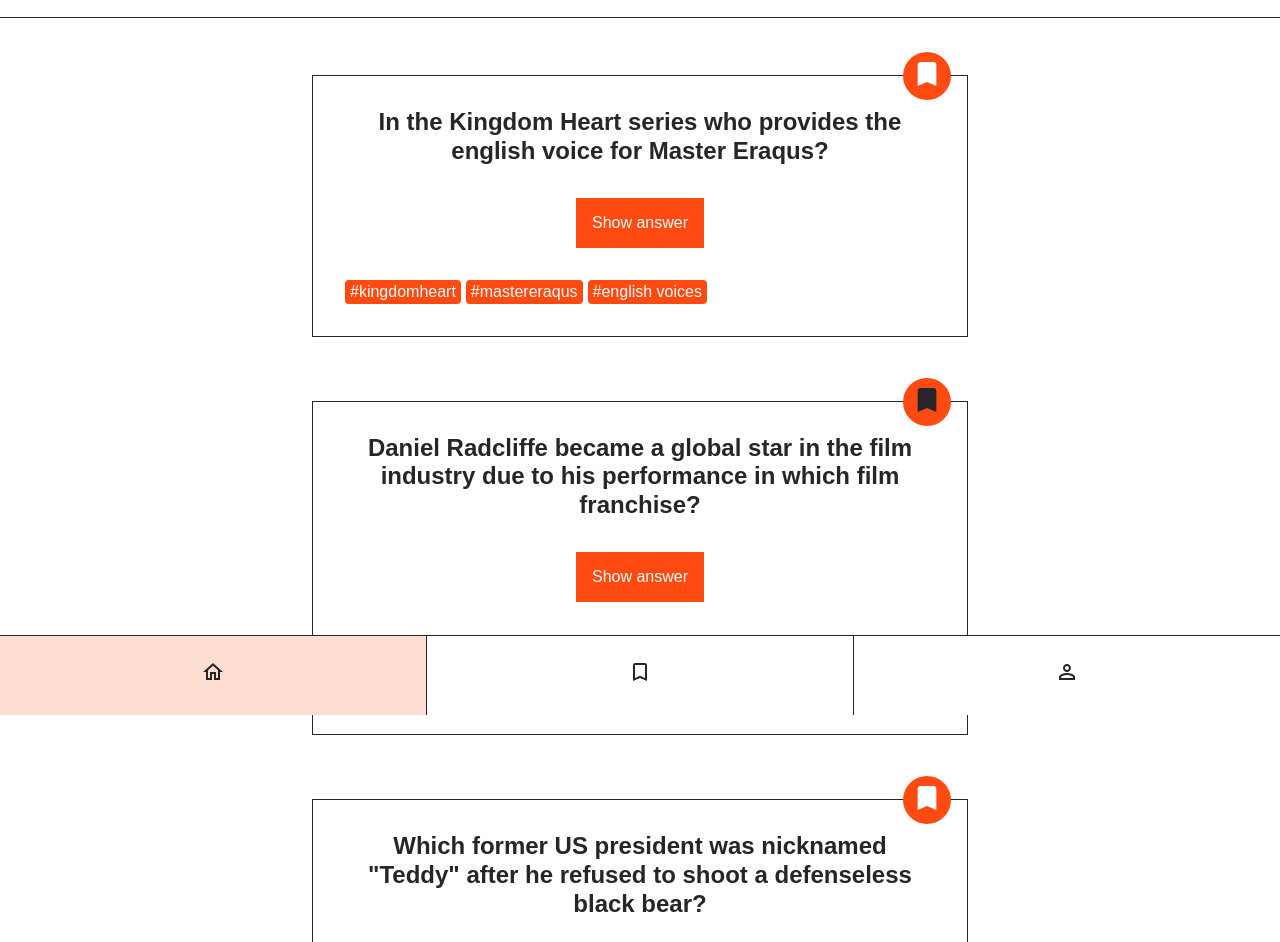
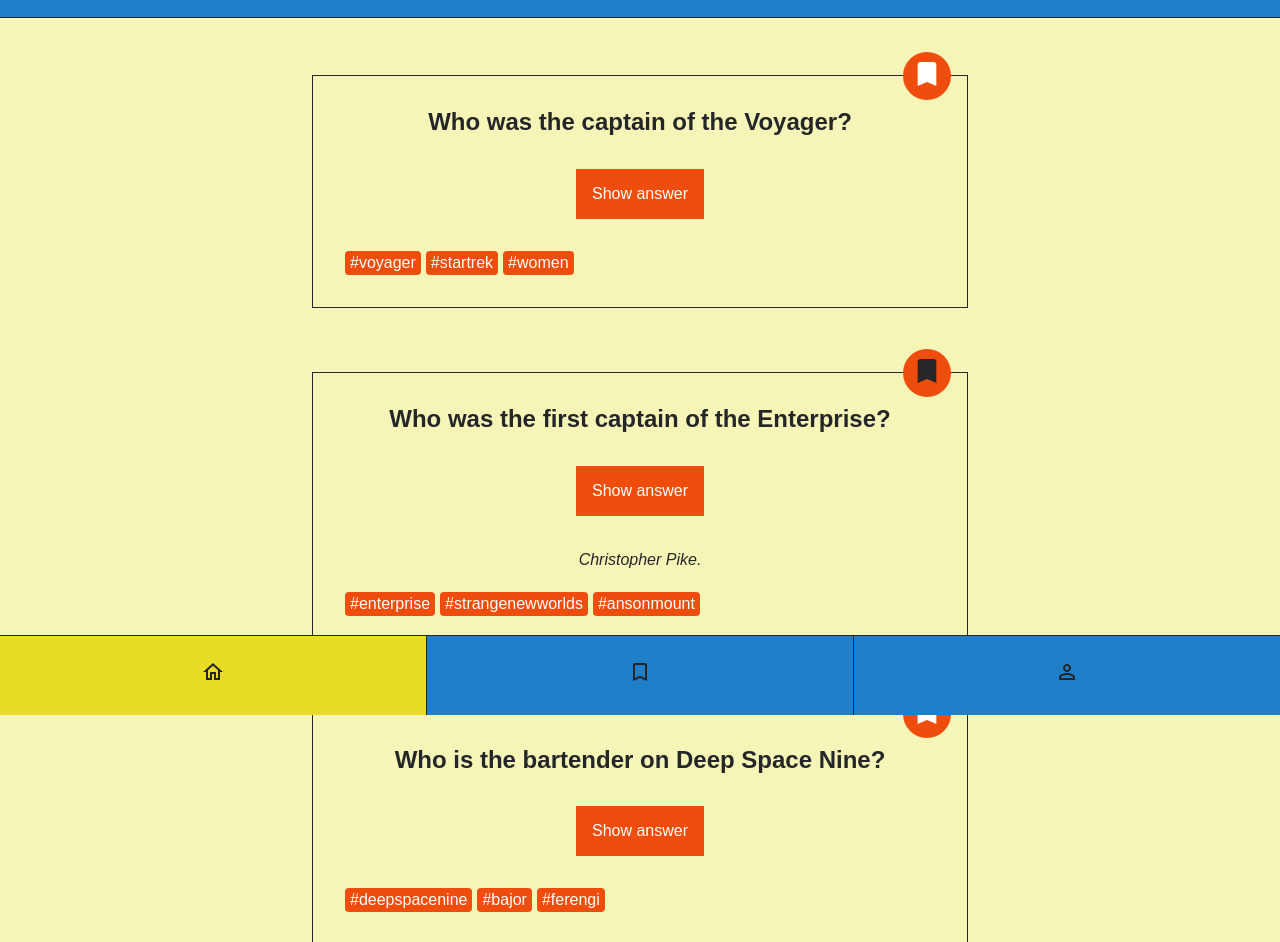
Before and after one commit to MariaRiosNavarro/star-trek_quiz-app, a website: page index.html in a window 1280 px wide. Shown: the part 85-1027 px from the top of the page. Drawn offline with Linux system fonts and the light colour scheme.

Commit message:
add new questions

```diff
--- a/global.css
+++ b/global.css
@@ -1,7 +1,8 @@
 :root {
-  --primary: #ffffff;
-  --secondary: #ff4a11;
-  --secondary-light: #fddcd2;
+  --primary: #1f7fc8;
+  --secondary: #ef4d0e;
+  --secondary-light: #e9dc25;
+  --bg-body: #f5f5b7;
   --white: #ffffff;
   --black: #252629;
   --ff-primary: sans-serif;
@@ -38,6 +39,7 @@
   line-height: 1.5;
   font-family: var(--ff-primary);
   color: var(--black);
+  background-color: var(--bg-body);
 }
 
 button {
--- a/index.html
+++ b/index.html
@@ -9,7 +9,7 @@
   </head>
   <body>
     <header class="header">
-      <h1 class="header__title">Quiz-App</h1>
+      <h1 class="header__title">🖖Treck-Quiz🖖</h1>
     </header>
     <main>
       <ul class="card-list">
@@ -18,18 +18,15 @@
               -->
         <li class="card-list__item">
           <article class="card">
-            <h2 class="card__question">
-              In the Kingdom Heart series who provides the english voice for
-              Master Eraqus?
-            </h2>
+            <h2 class="card__question">Who was the captain of the Voyager?</h2>
             <button class="card__button-answer" type="button">
               Show answer
             </button>
-            <p class="card__answer">Mark Hamill</p>
+            <p class="card__answer">Kathryn Janeway</p>
             <ul class="card__tag-list">
-              <li class="card__tag-list-item">#kingdomheart</li>
-              <li class="card__tag-list-item">#mastereraqus</li>
-              <li class="card__tag-list-item">#english voices</li>
+              <li class="card__tag-list-item">#voyager</li>
+              <li class="card__tag-list-item">#startrek</li>
+              <li class="card__tag-list-item">#women</li>
             </ul>
             <div class="card__button-bookmark">
               <button class="bookmark" aria-label="bookmark" type="button">
@@ -52,17 +49,16 @@
         <li class="card-list__item">
           <article class="card">
             <h2 class="card__question">
-              Daniel Radcliffe became a global star in the film industry due to
-              his performance in which film franchise?
+              Who was the first captain of the Enterprise?
             </h2>
             <button class="card__button-answer" type="button">
               Show answer
             </button>
-            <p class="card__answer card__answer--active">Harry Potter</p>
+            <p class="card__answer card__answer--active">Christopher Pike.</p>
             <ul class="card__tag-list">
-              <li class="card__tag-list-item">#danielradcliffe</li>
-              <li class="card__tag-list-item">#hewhomustnotbenamed</li>
-              <li class="card__tag-list-item">#abracadabra</li>
+              <li class="card__tag-list-item">#enterprise</li>
+              <li class="card__tag-list-item">#strangenewworlds</li>
+              <li class="card__tag-list-item">#ansonmount</li>
             </ul>
             <div class="card__button-bookmark">
               <button
@@ -89,17 +85,16 @@
         <li class="card-list__item">
           <article class="card">
             <h2 class="card__question">
-              Which former US president was nicknamed &quot;Teddy&quot; after he
-              refused to shoot a defenseless black bear?
+              Who is the bartender on Deep Space Nine?
             </h2>
             <button class="card__button-answer" type="button">
               Show answer
             </button>
-            <p class="card__answer">Theodore Roosevelt</p>
+            <p class="card__answer">Quark</p>
             <ul class="card__tag-list">
-              <li class="card__tag-list-item">#usa</li>
-              <li class="card__tag-list-item">#president</li>
-              <li class="card__tag-list-item">#teddybear</li>
+              <li class="card__tag-list-item">#deepspacenine</li>
+              <li class="card__tag-list-item">#bajor</li>
+              <li class="card__tag-list-item">#ferengi</li>
             </ul>
             <div class="card__button-bookmark">
               <button class="bookmark" aria-label="bookmark" type="button">
```
Also changed, not shown: index.js (line endings or trailing spaces).
